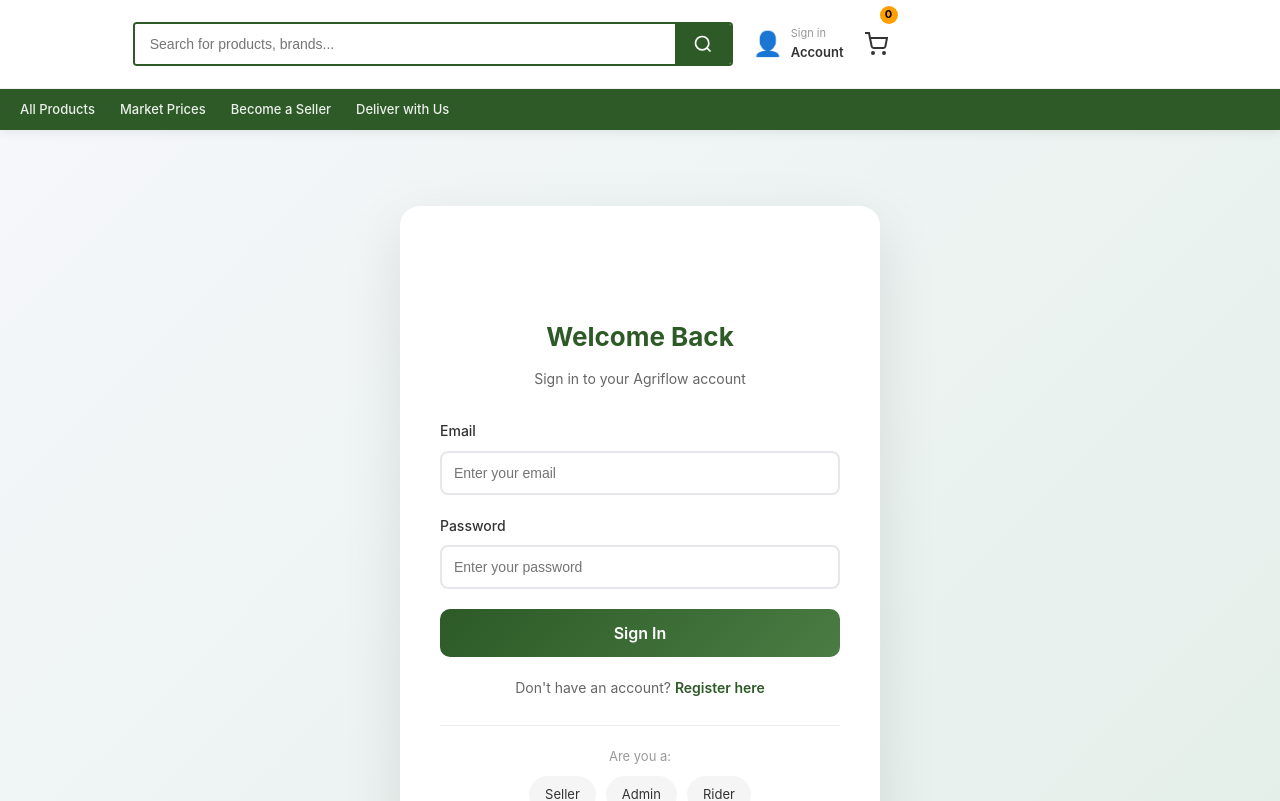
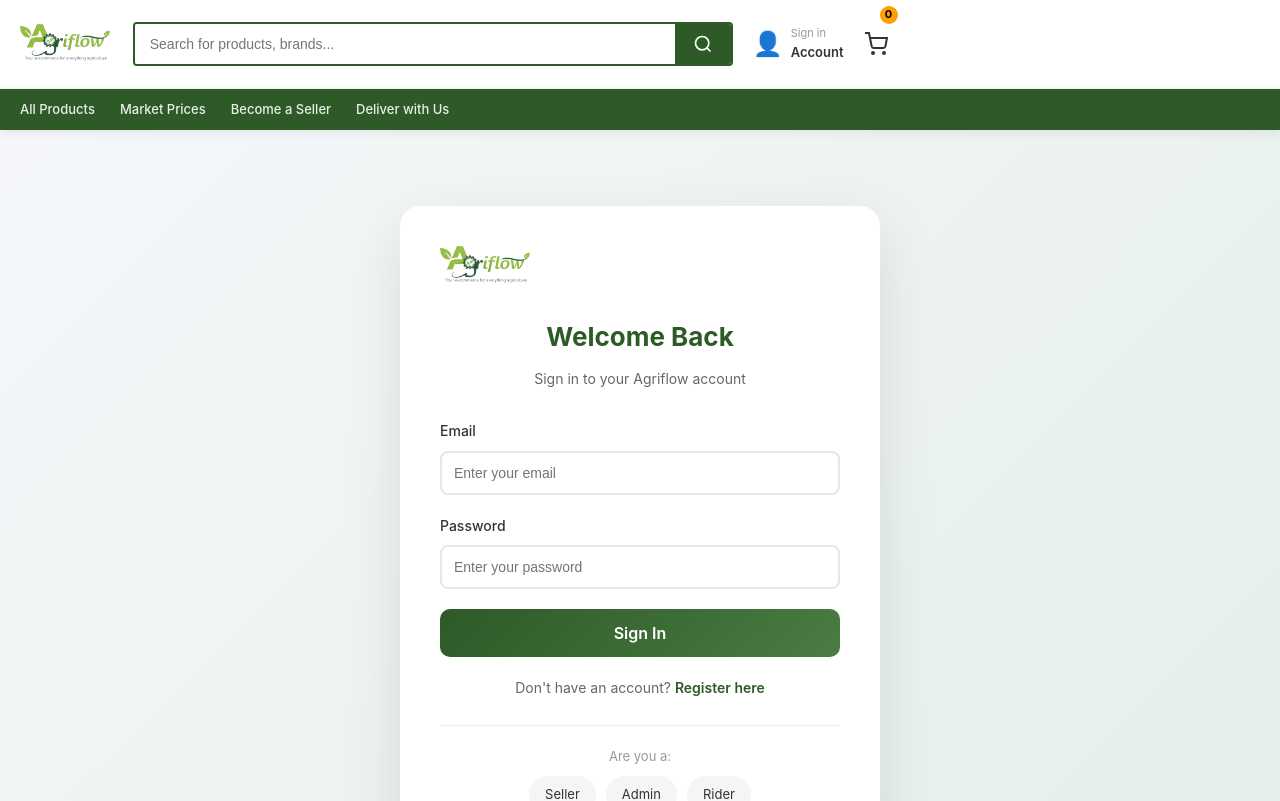
Before and after one commit to teamgreengen/theagriflow, a React (Vite) app: page /login in a window 1280 px wide. Shown: the top 801 px of the page. Built offline with nearby package versions, Linux system fonts and the light colour scheme; no server answers; the database is empty.

Commit message:
Use logo-2.png for header (dark logo), keep logo-3.png for footer

```diff
--- a/src/components/Navbar.jsx
+++ b/src/components/Navbar.jsx
@@ -39,7 +39,7 @@ const Navbar = () => {
       <div className="nav-main">
         <div className="nav-container">
           <Link to="/" className="nav-logo">
-            <img src="/logo-3.png" alt="Agriflow" className="logo-img" />
+            <img src="/logo-2.png" alt="Agriflow" className="logo-img" />
           </Link>
 
           <form className="nav-search" onSubmit={handleSearch}>
--- a/src/pages/auth/Login.jsx
+++ b/src/pages/auth/Login.jsx
@@ -32,7 +32,7 @@ const Login = () => {
         <div className="auth-card">
           <div className="auth-header">
             <Link to="/" className="auth-logo">
-              <img src="/logo-3.png" alt="Agriflow" className="auth-logo-img" />
+              <img src="/logo-2.png" alt="Agriflow" className="auth-logo-img" />
             </Link>
           </div>
           <h2>Welcome Back</h2>
```
